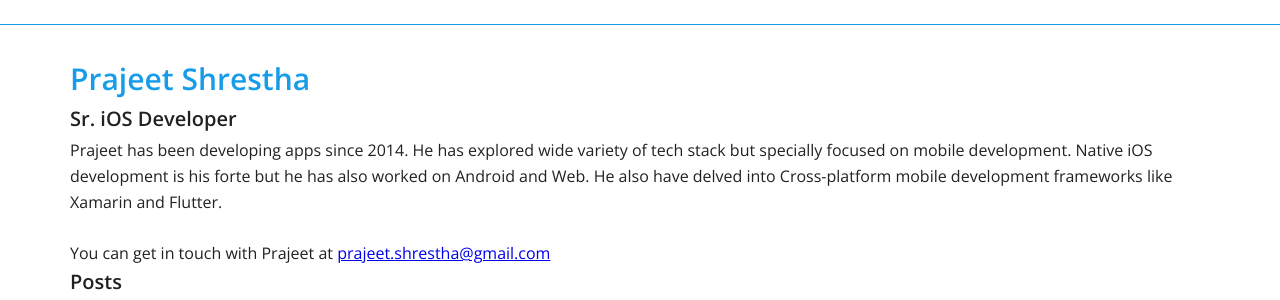
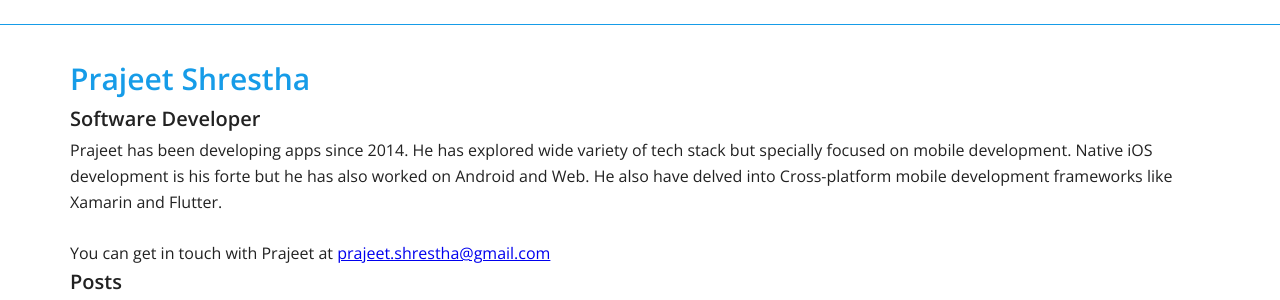
Before and after one commit to PrajeetShrestha/codekunda, a Jekyll site: the page built from _authors/prajeet.html, in a window 1280 px wide. Shown: the part 156-456 px from the top of the page. Built offline with Jekyll 4.4.1, drawn with Linux system fonts in a browser that asks for light colours.

Commit message:
archived

```diff
--- a/_authors/prajeet.html
+++ b/_authors/prajeet.html
@@ -1,18 +1,17 @@
 ---
 short_name: prajeet
 name: Prajeet Shrestha
-position: Sr. iOS Developer
+position: Software Developer
 ---
 
 <p>
-	Prajeet has been developing apps since 2014. He has explored wide variety of
-	tech stack but specially focused on mobile development. Native iOS
-	development is his forte but he has also worked on Android and Web. He also
-	have delved into Cross-platform mobile development frameworks like Xamarin
-	and Flutter.
+  Prajeet has been developing apps since 2014. He has explored wide variety of
+  tech stack but specially focused on mobile development. Native iOS development
+  is his forte but he has also worked on Android and Web. He also have delved
+  into Cross-platform mobile development frameworks like Xamarin and Flutter.
 </p>
 <br />
 <p>
-	You can get in touch with Prajeet at
-	<a href="mailto:prajeet.shrestha@gmail.com">prajeet.shrestha@gmail.com</a>
+  You can get in touch with Prajeet at
+  <a href="mailto:prajeet.shrestha@gmail.com">prajeet.shrestha@gmail.com</a>
 </p>
```
